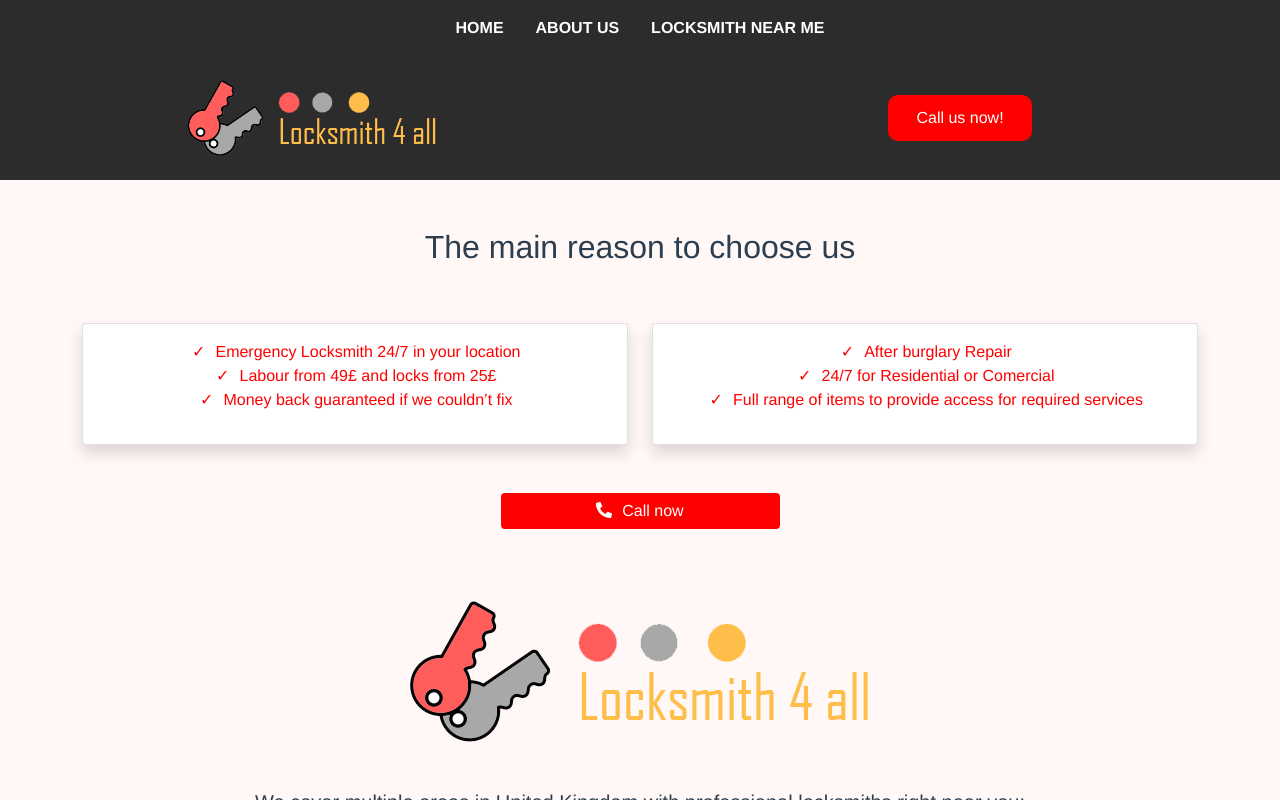
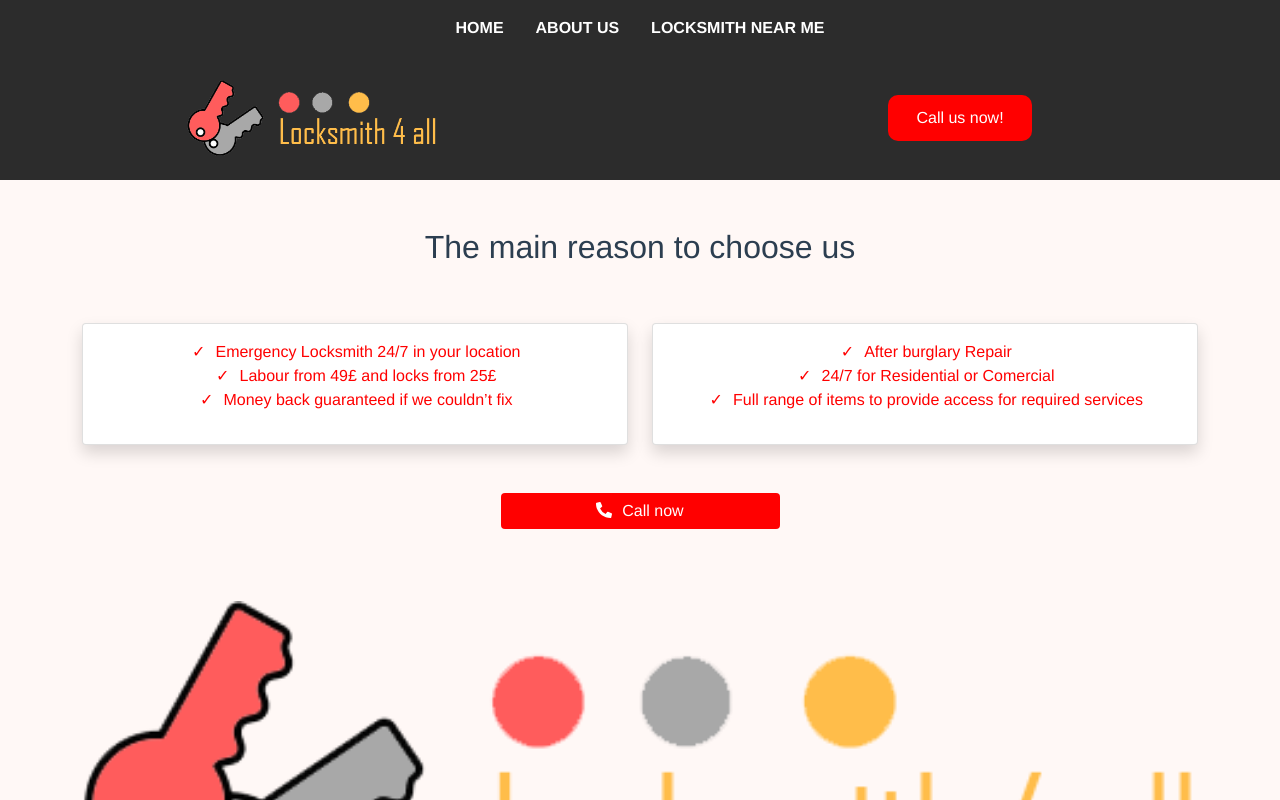
Before and after one commit to PhantomCracker/locksmith4all, a Vue app: page /locksmith-near-me in a window 1280 px wide. Shown: the top 800 px of the page. Built offline with nearby package versions, Linux system fonts and the light colour scheme.

Commit message:
Fix locksmith near me image

```diff
--- a/src/components/locksmith-near-me/LocksmithContent.vue
+++ b/src/components/locksmith-near-me/LocksmithContent.vue
@@ -35,7 +35,7 @@
       </div>
       <div class="row pt-4 pb-5">
         <div class="col-12">
-          <img src="../../assets/logo.png" alt="main-logo" class="pb-5" />
+          <img src="../../assets/logo.png" alt="main-logo" class="pb-5 fix-image" />
           <h5 class="pb-4">We cover multiple areas in United Kingdom with professional locksmiths right near you: </h5>
           <div class="row">
             <div class="col-12 col-md-3">
@@ -262,5 +262,8 @@
     text-align: center;
   }
 }
+.fix-image {
+  width: 100%;
+}
 
 </style>
```
